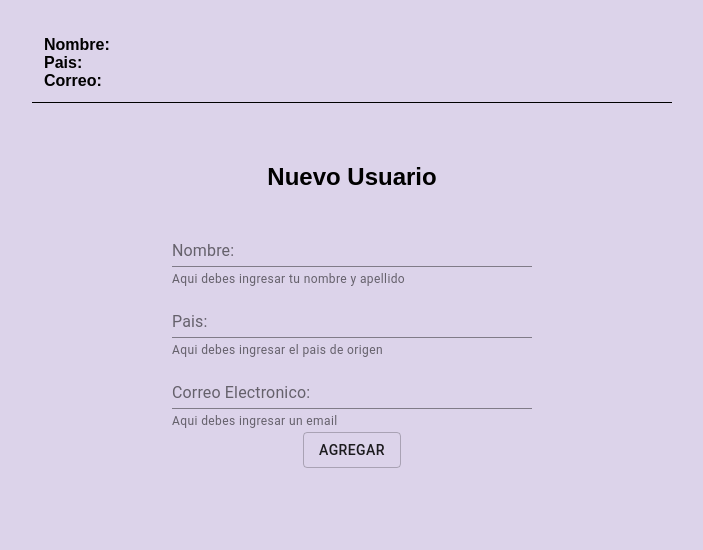
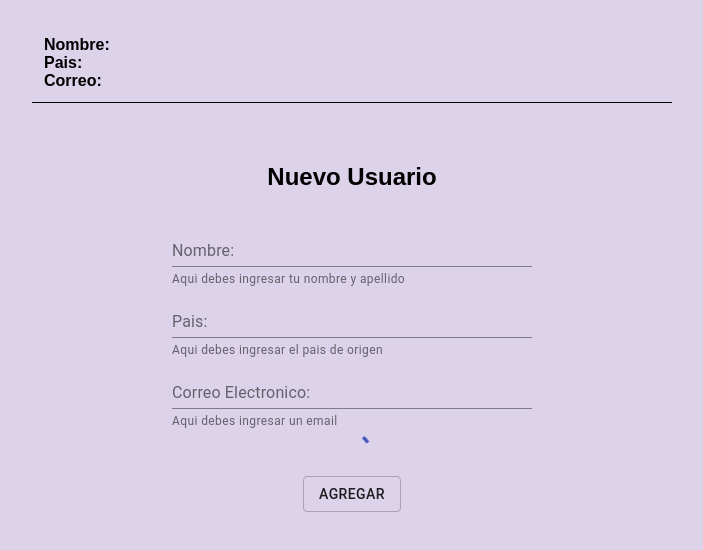
Before and after one commit to juancguana/random-user-web, a React (Create React App) app: page /form in a window 1280 px wide. Shown: the top 550 px of the page, without its empty margins (288-991 px from the left). Built offline with nearby package versions, Linux system fonts and the light colour scheme.

Commit message:
proggress

```diff
--- a/src/components/UserForm.jsx
+++ b/src/components/UserForm.jsx
@@ -6,12 +6,16 @@ import {
   FilledInput,
   OutlinedInput,
   Button,
-  Box
+  Box,
+  CircularProgress,
 } from '@material-ui/core';
 import React, { Component } from 'react';
 import './styles/UserForm.css';
 
 export class UserForm extends Component {
+  state = {
+    loading: true,
+  };
   handleSubmit = (e) => {
     e.preventDefault();
     this.props.onChange(this.state);
@@ -24,7 +28,7 @@ export class UserForm extends Component {
       <div>
         <h2 className='title-form'>Nuevo Usuario</h2>
         <form className='form' onSubmit={this.handleSubmit}>
-          <FormControl fullWidth >
+          <FormControl fullWidth>
             <InputLabel>Nombre: </InputLabel>
             <Input
               type='text'
@@ -32,7 +36,9 @@ export class UserForm extends Component {
               onChange={this.props.onChange}
               value={name}
             />
-            <FormHelperText>Aqui debes ingresar tu nombre y apellido</FormHelperText>
+            <FormHelperText>
+              Aqui debes ingresar tu nombre y apellido
+            </FormHelperText>
           </FormControl>
           <br />
           <FormControl fullWidth>
@@ -43,7 +49,9 @@ export class UserForm extends Component {
               onChange={this.props.onChange}
               value={country}
             />
-            <FormHelperText>Aqui debes ingresar el pais de origen</FormHelperText>
+            <FormHelperText>
+              Aqui debes ingresar el pais de origen
+            </FormHelperText>
           </FormControl>
           <br />
           <FormControl fullWidth>
@@ -57,8 +65,14 @@ export class UserForm extends Component {
             <FormHelperText>Aqui debes ingresar un email</FormHelperText>
           </FormControl>
           <br />
-          <Box align="center">
-            <Button variant="outlined">Agregar</Button>
+          <Box align='center'>{this.state.loading && <CircularProgress />}</Box>
+          <Box align='center'>
+            <Button
+              variant='outlined'
+              onClick={() => this.setState({ loading: !this.state.loading })}
+            >
+              Agregar
+            </Button>
           </Box>
         </form>
       </div>
```
